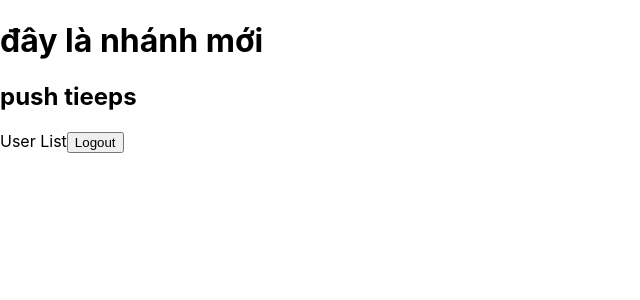
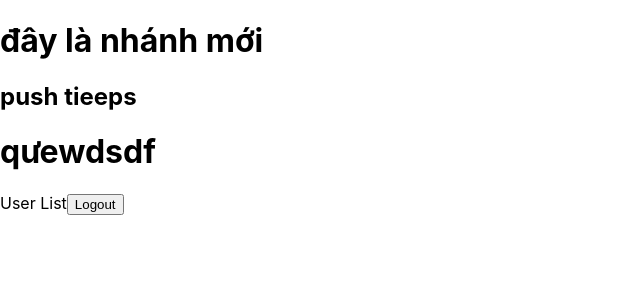
Before and after one commit to npv34/demo_auth_firebase_react, a React (Create React App) app: page /users in a window 1280 px wide. Shown: the top 300 px of the page, without its empty margins (0-640 px from the left). Built offline with nearby package versions, Linux system fonts and the light colour scheme; no server answers; sample sign-in values are in the browser's storage.

Commit message:
thêm h1 vào UserList.js

```diff
--- a/src/conponents/Users/UserList/UserList.js
+++ b/src/conponents/Users/UserList/UserList.js
@@ -19,6 +19,7 @@ function UserList() {
 
     return (
         <>
+        <h1>qưewdsdf</h1>
         User List
         <button onClick={hanldeLogout} type="button">Logout</button>
         </>
```
